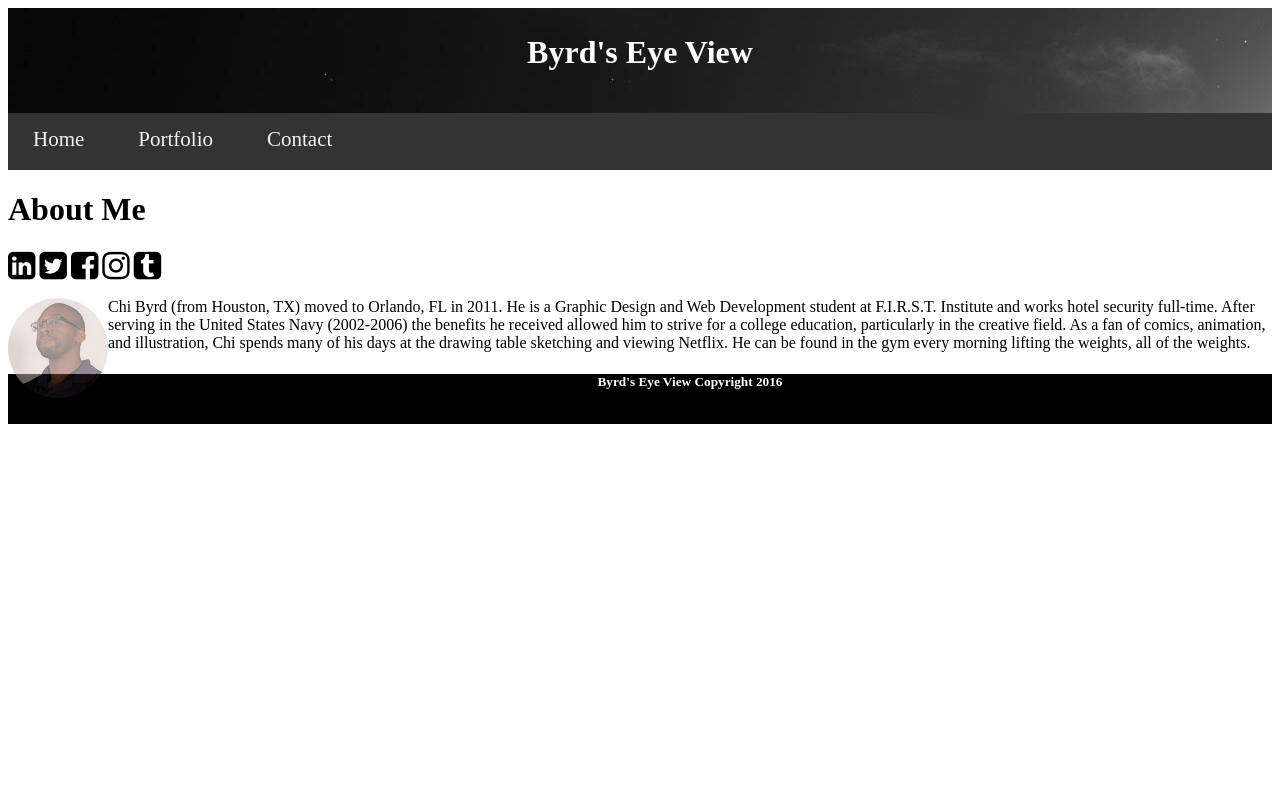
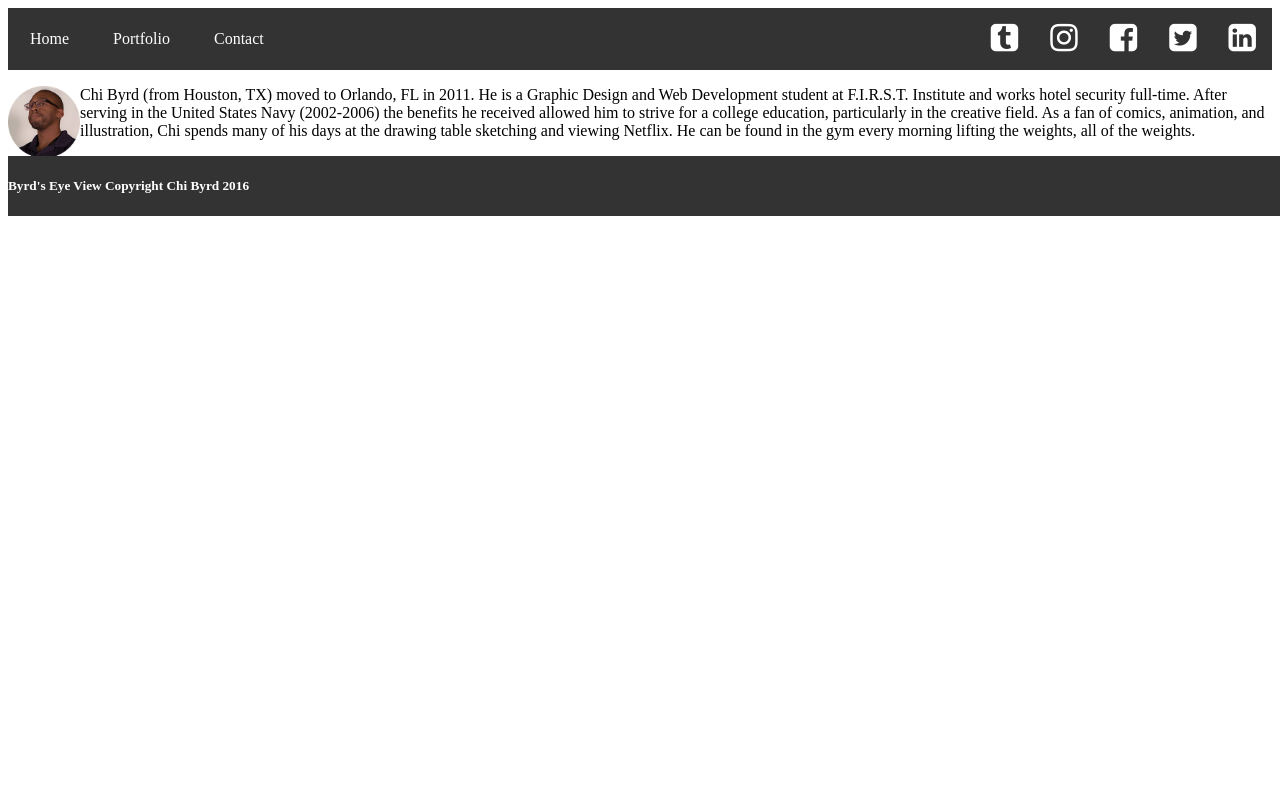
Before and after one commit to ByrdmanCodes/portfolio, a PHP site: page / in a window 1280 px wide. Run offline with PHP 8.4, Linux system fonts and the light colour scheme.

Commit message:
html update

```diff
--- a/Assets/CSS/Style/style.css
+++ b/Assets/CSS/Style/style.css
@@ -1,187 +1,55 @@
-ul.topnav {
+/* navigation bar */
+ul {
     list-style-type: none;
-    margin: 0;
-    padding: 0;
+        margin: 0;
+    padding: 0px;
     overflow: hidden;
     background-color: #333;
-}
-
-ul.topnav li {float: left;}
 
 
-ul.topnav li a:hover {background-color: #555;}
+}
+/* fixed navigation bar */
+ul {
+     position: ;
+    top: 0;
+    width: 100%;
+}
+.navItems {
+    display: block;
+    color: white;
+    text-align: center;
+    display: inline;
+    float: left;
+    padding:11px;
+    text-decoration: none;
 
-ul.topnav li a {
-    display: inline-block;
-    color: #f2f2f2;
-    text-align: center;
-    padding: 14px 25px;
-    text-decoration: none;
-    transition: 0.3s;
-    font-size: 21px;
-}
-
-ul.topnav li.icon {display: none;}
-
-
-body {
-    background-color: white;
-    text-align: left
-}
-
-header {
-    background-image: url("../../IMG/Wonderful-Black-White-Background.jpg");
-    height: 100px;
-    position: relative;
-    padding-top: 5
-}
-
-.header {
-    color: white;
-    text-align: center
-}
-
-i {
-    color: black;
-    text-align: right;
 
 }
 
-h2 {
-    background-color: black;
+.sIcons {
+    display: block;
+    color: white;
+    text-align: center;
+    padding: 14px 16px;
+    text-decoration: none;
+
 
 }
-.h3 {
 
-    text-align: right;
-}
-
-.hcolor {
-    color: white
-}
-
-img {
-
-    opacity: 0.5;
-    filter: alpha(opacity=50);
-    margin-top: 0px;
-    margin-bottom: 0px;
-    margin-left: 0px;
-    margin-right: 0px;
-}
-
-img:hover {
-    opacity: 1.0;
-    filter: alpha(opacity=100);
-}
-
-img2 {
-
-    margin-top: 0px;
-    margin-bottom: 0px;
-    margin-left: 0px;
-    margin-right: 5px;
-}
-
-.textcolor {
-    color: white;
-    background-color: 000000;
-    border: 3px solid black;
-    height: 200px;
-    width: 900px;
-    margin-right: 5px;
+li a:hover {
+    background-color: #111;
 }
 
 
-
-.contactMe {
-    float: right;
-    color: white;
-    background-color: black
-
-}
-
-.gallery {
-    border: 2px solid black;
-    width: 300px;
-    height: 300px;
-}
-
-label {
-    display:block;
-    margin-top:20px;
-    letter-spacing:2px;
-}
-
-form {
-    margin:0 auto;
-    width:459px;
-}
-
-input, textarea {
-	width:439px;
-	height:27px;
-	background:#efefef;
-	border:1px solid #dedede;
-	padding:10px;
-	margin-top:3px;
-	font-size:0.9em;
-	color:#3a3a3a;
-}
-
-textarea {
-	height:213px;
-	background-color: #efefef;
-}
-
-header1 {
-    background-color: black
-    height: 50px;
-    position: relative;
-}
-
-footer {
-    background-color: black;
-    height: 50px;
-
-}
-
 .footer {
     color: white;
+    position: fixed;
     text-align: center
+    bottom: 0;
+    width: 100%;
+    background-color: #333;
+    padding-bottom: 0px;
+    padding-top: 0px;
+    padding-left: 0px;
+    padding-right: 0px;
 }
-
-.contact {
-    display: inline-block;
-    color: #f2f2f2;
-    text-align: center;
-    padding: 14px 25px;
-    text-decoration: none;
-    transition: 0.3s;
-    font-size: 21px;
-}
-
-.portfolio {
-    display: inline-block;
-    color: #f2f2f2;
-    text-align: center;
-    padding: 14px 25px;
-    text-decoration: none;
-    transition: 0.3s;
-    font-size: 21px;
-}
-
-.index {
-    display: inline-block;
-    color: #f2f2f2;
-    text-align: center;
-    padding: 14px 25px;
-    text-decoration: none;
-    transition: 0.3s;
-    font-size: 21px;
-}
-
-@media (max-width: 800px) {
-  body {
-    background-color: lightgrey;
-  }
--- a/index.html
+++ b/index.html
@@ -1,66 +1,32 @@
-<!DOCTYPE html5>
+<!DOCTYPE HTML>
 <html>
 <head>
-<title>Byrd's Eye View</title>
 
-    <link rel="stylesheet" href="Assets/CSS/Style/style.css">
+    <title>Byrd's Eye View</title>
 
-</head>
 
     <link rel="stylesheet" href="Assets/font-awesome-4.7.0/css/font-awesome.min.css">
 
+
+    <link rel="stylesheet" type="text/css" href="Assets/CSS/Style/style.css">
+
+</head>
 <body>
-
-
-
-    <header> <h1 class="header">Byrd's Eye View</h1>
-
-
-
-    </header>
-
-    <!-- top menu -->
-    <ul class="topnav" id="myTopnav">
-      <a class="index" href="index.html"><li>Home</li></a>
-      <a class="portfolio" href="portfolio.html"><li>Portfolio</li></a>
-      <a class="contact" href="contact.html"><li>Contact</li></a>
-
-
-
+    <!-- top navigation bar -->
+    <ul>
+        <li class="navItems"><a class="navItems"  href="index.html">Home</a></li>
+        <li class="navItems"><a class="navItems" href="portfolio.html">Portfolio</a></li>
+        <li class="navItems"><a class="navItems" href="contact.html">Contact</a></li>
+        <!-- right align icons -->
+        <li style="float:right"><a class="fa fa-linkedin-square fa-2x sIcons" href="https://www.linkedin.com/in/chibyrd" target="_blank"></a></li>
+        <li style="float:right"><a class="fa fa-twitter-square fa-2x sIcons" href="#about" target="_blank"></a></li>
+        <li style="float:right"><a class="fa fa-facebook-square fa-2x sIcons" href="#about" target="_blank"></a></li>
+        <li style="float:right"><a class="fa fa-instagram fa-2x sIcons" href="#about" target="_blank"></a></li>
+        <li style="float:right"><a class="fa fa-tumblr-square fa-2x sIcons" href="#about" target="_blank"></a></li>
     </ul>
-
-
-
-
-<h1 class="body">About Me</h1>
-
-    <!-- linkedin link-->
-    <a href="https://www.linkedin.com/in/chibyrd"><i class="fa fa-linkedin-square fa-2x"> </i></a>
-
-    <!-- twitter link -->
-    <i class="fa fa-twitter-square fa-2x" href="https://www.linkedin.com/in/chibyrd" aria-hidden="true"></i>
-
-    <!-- facebook -->
-    <i class="fa fa-facebook-square fa-2x" href="https://www.linkedin.com/in/chibyrd" aria-hidden="true"></i>
-
-    <!-- instagram -->
-    <a href="https://www.instagram.com/byrdmaninsta"> <i class="fa fa-instagram fa-2x"></i></a>
-
-    <!-- tumblr -->
-    <a href="http://chibyrd.tumblr.com"> <i class="fa fa-tumblr-square fa-2x"></i></a>
-
-
-
-
-
-
-<!-- about me information -->
-<p class="body"><img src="Assets/IMG/Profile01.png" align="left" width="100" height="100">Chi Byrd (from Houston, TX) moved to Orlando, FL in 2011. He is a Graphic Design and Web Development student at F.I.R.S.T. Institute and works hotel security full-time. After serving in the United States Navy (2002-2006) the benefits he received allowed him to strive for a college education, particularly in the creative field. As a fan of comics, animation, and illustration, Chi spends many of his days at the drawing table sketching and viewing Netflix. He can be found in the gym every morning lifting the weights, all of the weights.
-</p>
-
-<footer><h5 class="footer">Byrd's Eye View Copyright 2016</h5>
-
-
-    </footer>
+    <!-- about me -->
+    <p><img src="Assets/IMG/Profile01.png" alt="Smiley face" style="float:left;width:72px;height:72px;">Chi Byrd (from Houston, TX) moved to Orlando, FL in 2011. He is a Graphic Design and Web Development student at F.I.R.S.T. Institute and works hotel security full-time. After serving in the United States Navy (2002-2006) the benefits he received allowed him to strive for a college education, particularly in the creative field. As a fan of comics, animation, and illustration, Chi spends many of his days at the drawing table sketching and viewing Netflix. He can be found in the gym every morning lifting the weights, all of the weights.</p>
+    <!-- footer -->
+    <footer class="footer"><h5>Byrd's Eye View Copyright Chi Byrd 2016</h5></footer>
 </body>
 </html>
```
Also changed, not shown: contact.html (+20 -14 lines), portfolio.html (+18 -18 lines).
